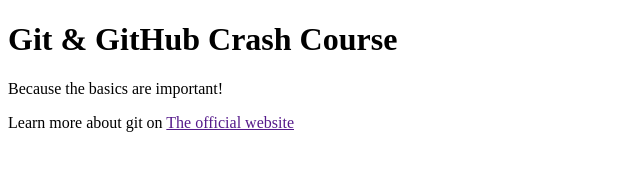
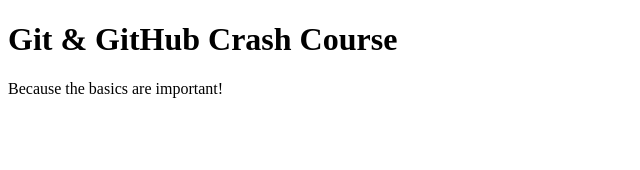
Before and after one commit to Giannidluca93/git-crash-course, a plain HTML site: page index.html in a window 1280 px wide. Shown: the whole page, without its empty margins (0-640 px from the left). Drawn offline with Linux system fonts and the light colour scheme.

Commit message:
Revert "Add link"
This reverts commit e9ba0c1c548a121c19b70850080ba3480713397b.

```diff
--- a/index.html
+++ b/index.html
@@ -9,6 +9,5 @@
   <body>
     <h1>Git & GitHub Crash Course</h1>
     <p>Because the basics are important!</p>
-    <p>Learn more about git on <a href="">The official website</a></p>
   </body>
 </html>
```
